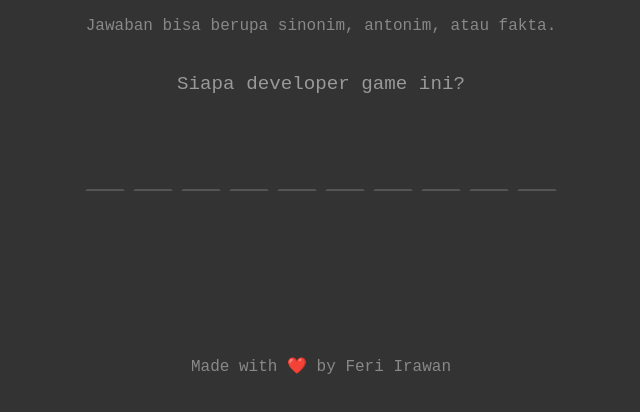
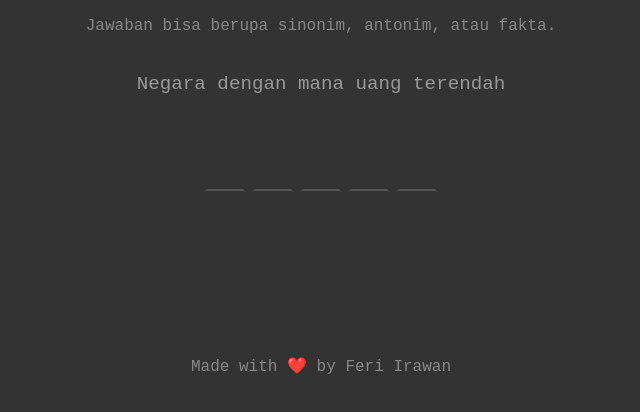
Before and after one commit to feri-irawan/tebak-kata-game, a plain HTML site: page index.html in a window 1280 px wide. Shown: the part 186-598 px from the top of the page, without its empty margins (319-959 px from the left). Drawn offline with nearby package versions, Linux system fonts and the light colour scheme.

Commit message:
fix: change clue and answer

```diff
--- a/index.html
+++ b/index.html
@@ -79,8 +79,8 @@
     <div class="container mx-auto">
       <h1 class="text-warning mb-4 fw-bold">Tebak Kata</h1>
       <p>Jawaban bisa berupa sinonim, antonim, atau fakta.</p>
-      <p id="clue">Siapa developer game ini?</p>
-      <div data-word="feriirawan" id="inputContainer"></div>
+      <p id="clue">Negara dengan mana uang terendah</p>
+      <div data-word="india" id="inputContainer"></div>
       <p class="alert"></p>
     </div>
 
```
